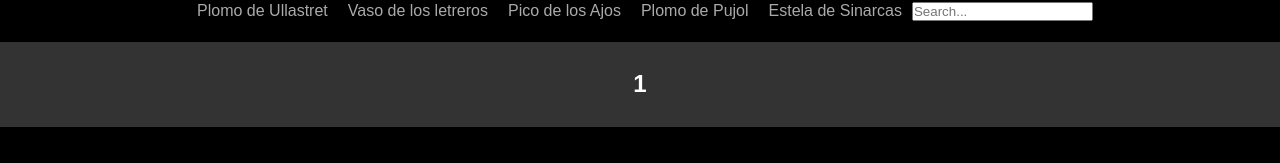
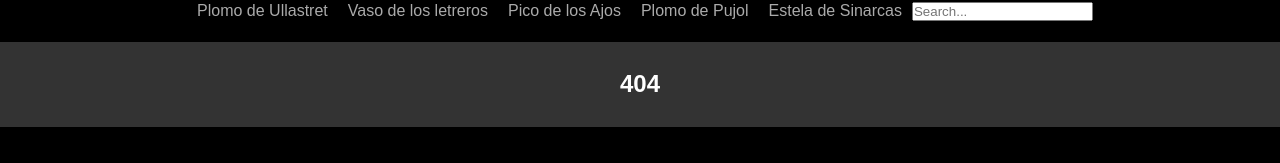
Before and after one commit to surgever/iberograficum, a React (Vite) app: page /epi/1 in a window 1280 px wide. Shown: the part 183-346 px from the top of the page. Built offline with nearby package versions, Linux system fonts and the light colour scheme.

Commit message:
Show "404" for non existing codes

```diff
--- a/src/components/Plomo.jsx
+++ b/src/components/Plomo.jsx
@@ -42,7 +42,6 @@ const Plomo = props => {
     if(props.code) code = props.code ;
     let epiContent = epiData.find((item) => item.code === code);
     { epiContent ? '' : epiContent = epiData.find((item) => item.code === '404') };
-    let epiText = epiDB.epis[code] ? epiDB.epis[code] : 'Not found text';
     const { title, description } = epiContent;
 
     return (
@@ -53,7 +52,10 @@ const Plomo = props => {
                     <img className="transition" src={epiImg[code].photo} alt="Plomo "/>
                 </a></figure>
             }
-            <h2>{title == 'No encontrado' ? code : title}</h2>
+            <h2>{title == 'No encontrado' ?
+                (epiDB.epis[code] ? code : '404')
+                :
+                title}</h2>
             {epiDB.epis[code] &&
                 <Transcription epiText={epiDB.epis[code]} epiImg={epiImg} code={code} />
             }
```
